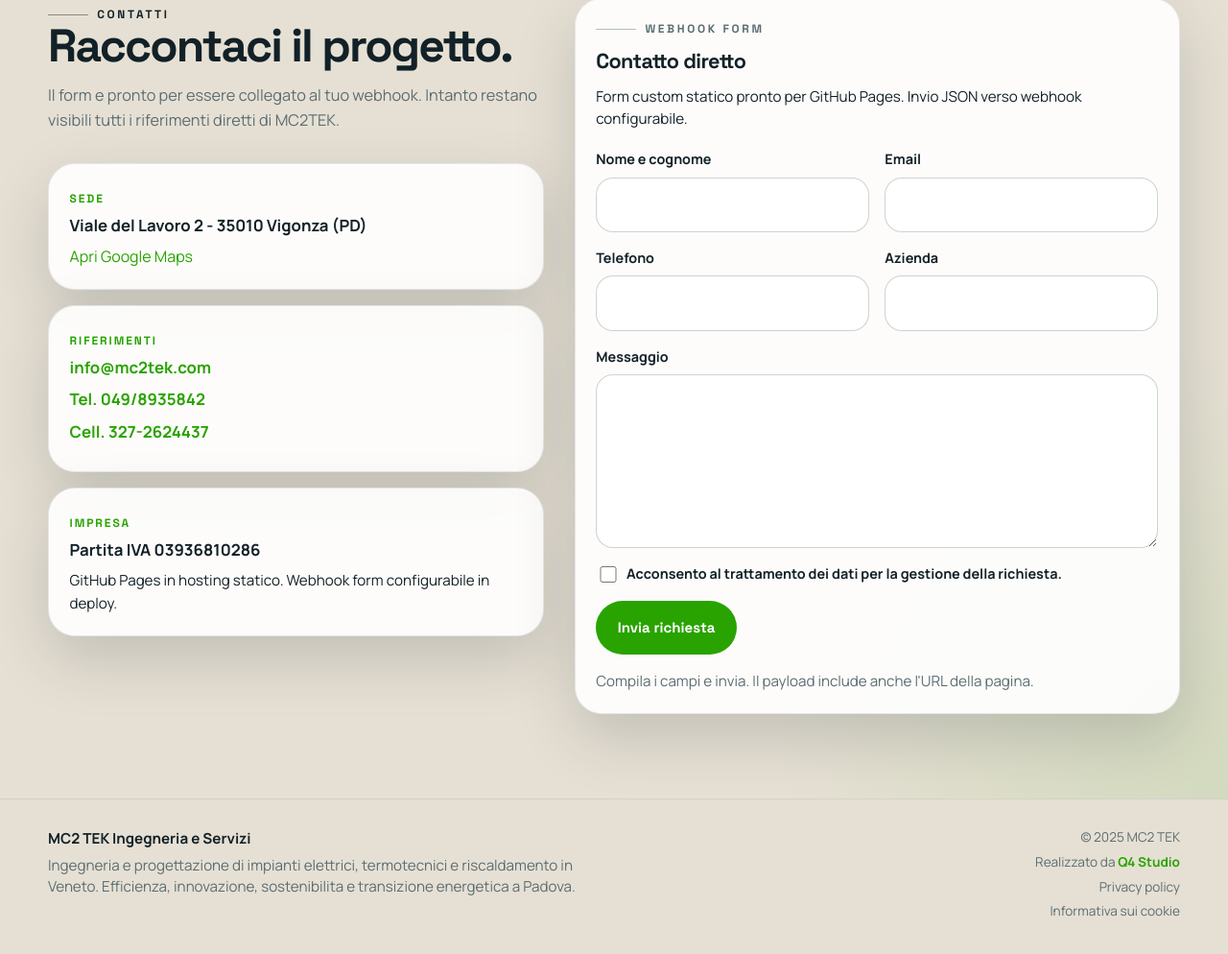
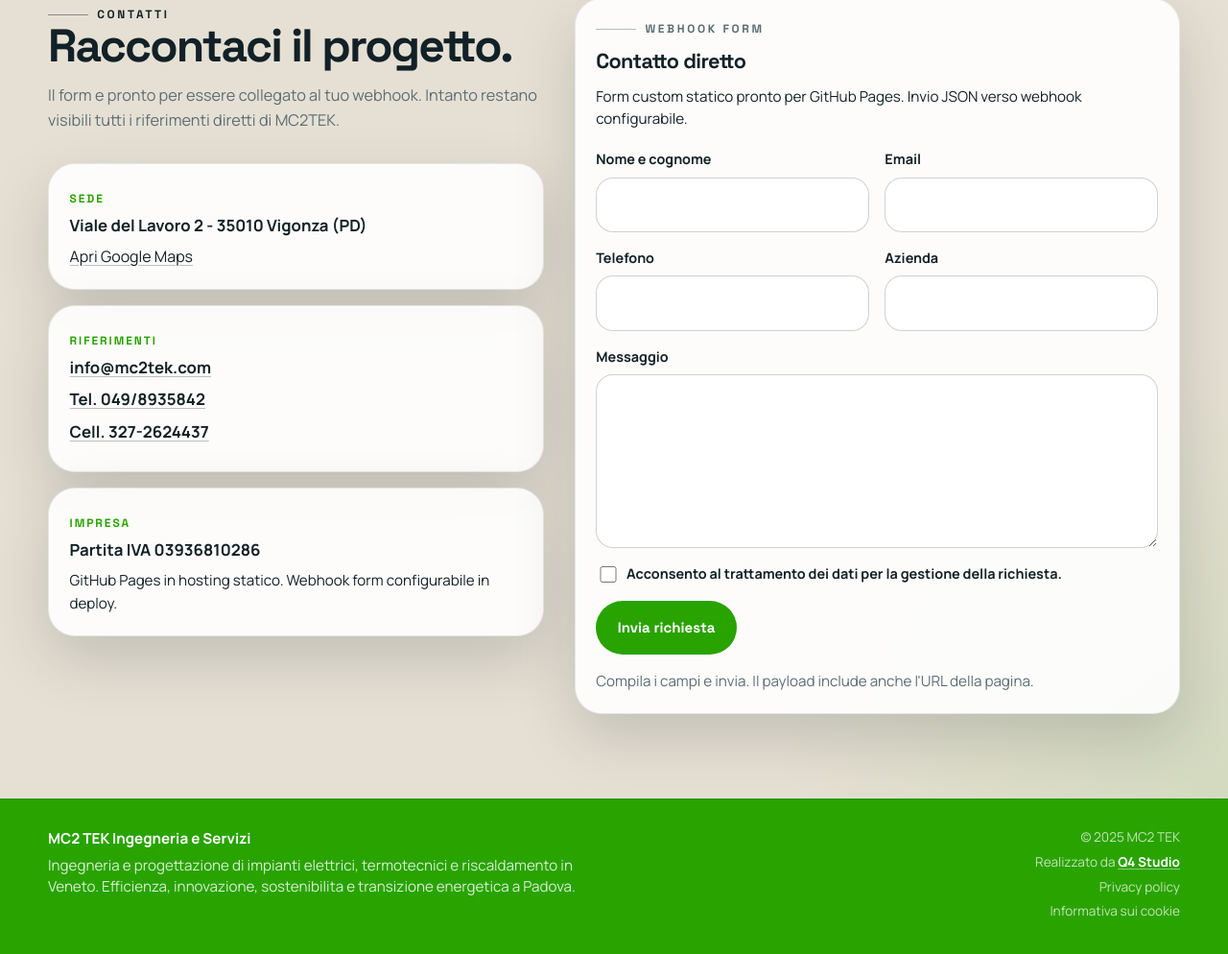
Before and after one commit to Q4-Studio/mc2tek-landing, an Astro site: page / in a window 1280 px wide. Shown: the part 2965-3959 px from the top of the page at 96% size. Built offline with nearby package versions, Linux system fonts and the light colour scheme; Astro itself is replaced by a stand-in of ours; no server answers.

Commit message:
Fix logo path and footer link styling

```diff
--- a/src/components/SiteHeader.astro
+++ b/src/components/SiteHeader.astro
@@ -1,11 +1,11 @@
 ---
-const { brand, nav, basePath } = Astro.props;
+const { brand, nav, logoSrc } = Astro.props;
 ---
 
 <header class="site-header">
   <div class="shell header-inner">
     <a class="brand-lockup" href="#top" aria-label={`Vai all'inizio di ${brand.name}`}>
-      <img class="brand-mark" src={`${basePath}source-assets/media/mc2tek-logo.png`} alt="MC2 TEK logo" />
+      <img class="brand-mark" src={logoSrc} alt="MC2 TEK logo" />
     </a>
 
     <nav class="main-nav" aria-label="Navigazione principale">
--- a/src/pages/index.astro
+++ b/src/pages/index.astro
@@ -22,12 +22,13 @@ site.services = site.services.map((item) => ({
 }));
 site.approach.image = withBase(site.approach.image);
 
+const logoSrc = withBase("/source-assets/media/mc2tek-logo.png");
 const seoImage = withBase("/source-assets/video/d36175f4549276e09bf8bac02ef5958f.jpg");
 ---
 
 <BaseLayout title={site.brand.legalName} description={site.brand.description} image={seoImage}>
   <a id="top"></a>
-  <SiteHeader brand={site.brand} nav={site.nav} basePath={import.meta.env.BASE_URL} />
+  <SiteHeader brand={site.brand} nav={site.nav} logoSrc={logoSrc} />
 
   <main>
     <section class="hero-section">
--- a/src/styles/global.css
+++ b/src/styles/global.css
@@ -511,7 +511,15 @@ h3 {
 }
 
 .contact-card a {
-  color: var(--accent);
+  color: var(--text);
+  text-decoration: underline;
+  text-decoration-color: rgba(18, 33, 39, 0.28);
+  text-underline-offset: 0.18em;
+}
+
+.contact-card a:hover {
+  color: var(--accent-strong);
+  text-decoration-color: currentColor;
 }
 
 .contact-form-card {
@@ -619,8 +627,9 @@ h3 {
 
 .site-footer {
   padding-block: 1.8rem 2.5rem;
-  background: var(--bg-soft);
-  border-top: 1px solid rgba(18, 33, 39, 0.08);
+  background: var(--accent);
+  border-top: 1px solid rgba(8, 18, 24, 0.12);
+  color: rgba(255, 255, 255, 0.8);
   font-size: 0.85rem;
 }
 
@@ -639,10 +648,11 @@ h3 {
   display: block;
   margin-bottom: 0.35rem;
   font-size: 0.95rem;
+  color: #fff;
 }
 
 .footer-inner p {
-  color: var(--text-soft);
+  color: rgba(255, 255, 255, 0.82);
   line-height: 1.45;
 }
 
@@ -651,18 +661,21 @@ h3 {
   flex-direction: column;
   align-items: flex-end;
   gap: 0.3rem;
-  color: var(--text-soft);
+  color: rgba(255, 255, 255, 0.72);
   text-align: right;
   white-space: nowrap;
 }
 
 .footer-meta a {
-  color: var(--accent);
+  color: #fff;
   font-weight: 700;
+  text-decoration: underline;
+  text-decoration-color: rgba(255, 255, 255, 0.45);
+  text-underline-offset: 0.18em;
 }
 
 .footer-meta a:hover {
-  text-decoration: underline;
+  text-decoration-color: currentColor;
 }
 
 @keyframes drift {
```
Also changed, not shown: public/source-assets/media/mc2tek-logo.png (added).
